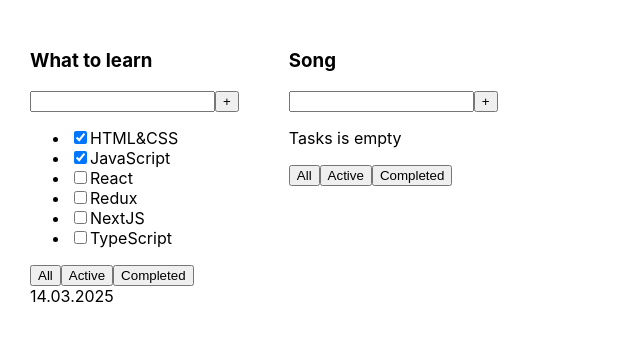
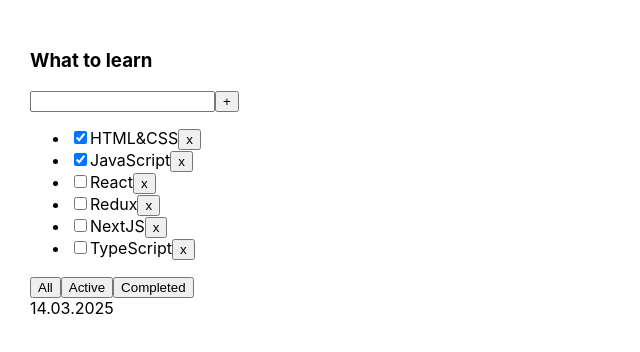
Before and after one commit to Sergei-SLS/lessons, a React (Vite) app: page / in a window 1280 px wide. Shown: the top 352 px of the page, without its empty margins (0-640 px from the left). Built offline with nearby package versions, Linux system fonts and the light colour scheme.

Commit message:
add delete task

```diff
--- a/src/App.tsx
+++ b/src/App.tsx
@@ -1,5 +1,6 @@
 import './App.css'
 import {TodoListItem} from "./TodoListItem.tsx";
+import {useState} from "react";
 
 export type Task = {
     id: number
@@ -8,23 +9,30 @@
 }
 
 export const App = () => {
-  const task1: Task[] = [
+    const [tasks, setTasks] = useState<Task[]>
+([
     {id: 1, title: 'HTML&CSS', isDone: true},
     {id: 2, title: 'JavaScript', isDone: true},
     {id: 3, title: 'React', isDone: false},
     {id: 4, title: 'Redux', isDone: false},
     {id: 5, title: 'NextJS', isDone: false},
-    {id: 6, title: 'TypeScript', isDone: false},
-  ]
+    {id: 6, title: 'TypeScript', isDone: false}
+])
 
-  const task2: Task[] = [
 
-  ]
+const deleteTask = (taskId: number) => {
+    const filteredTasks = tasks.filter(task => {
+        return task.id !== taskId
+    })
+    setTasks(filteredTasks);
+}
 
 return (
     <div className="app">
-       <TodoListItem title='What to learn' tasks={task1} date='14.03.2025'/>
-       <TodoListItem title='Song' tasks={task2}/>
+        <TodoListItem title='What to learn'
+                      tasks={tasks}
+                      deleteTask={deleteTask}
+                      date='14.03.2025'/>
     </div>
 )
 }
--- a/src/Button.tsx
+++ b/src/Button.tsx
@@ -2,8 +2,9 @@
 
 type titleButtonType = {
     title: string
+    onClick?: () => void
 }
 
-export const Button = ({ title } : titleButtonType) => {
-    return <button>{title}</button>
+export const Button = ({ title, onClick } : titleButtonType) => {
+    return <button onClick={onClick}>{title}</button>
 }
--- a/src/TodoListItem.tsx
+++ b/src/TodoListItem.tsx
@@ -5,9 +5,10 @@
     title: string
     tasks: Task[]
     date?: string
+    deleteTask: (taskId: number) => void
 }
 
-export const TodoListItem = ({title, tasks, date }: titleType) => {
+export const TodoListItem = ({title, tasks, date, deleteTask }: titleType) => {
     return (
         <div>
             <h3>{title}</h3>
@@ -25,6 +26,7 @@
                                 <li key={task.id}>
                                     <input type='checkbox' checked={task.isDone}/>
                                     <span>{task.title}</span>
+                                    <Button title={'x'} onClick={() => deleteTask(task.id)}/>
                                 </li>
                             )
                         })}
```
Lines whose indentation alone changed are shown as unchanged.
